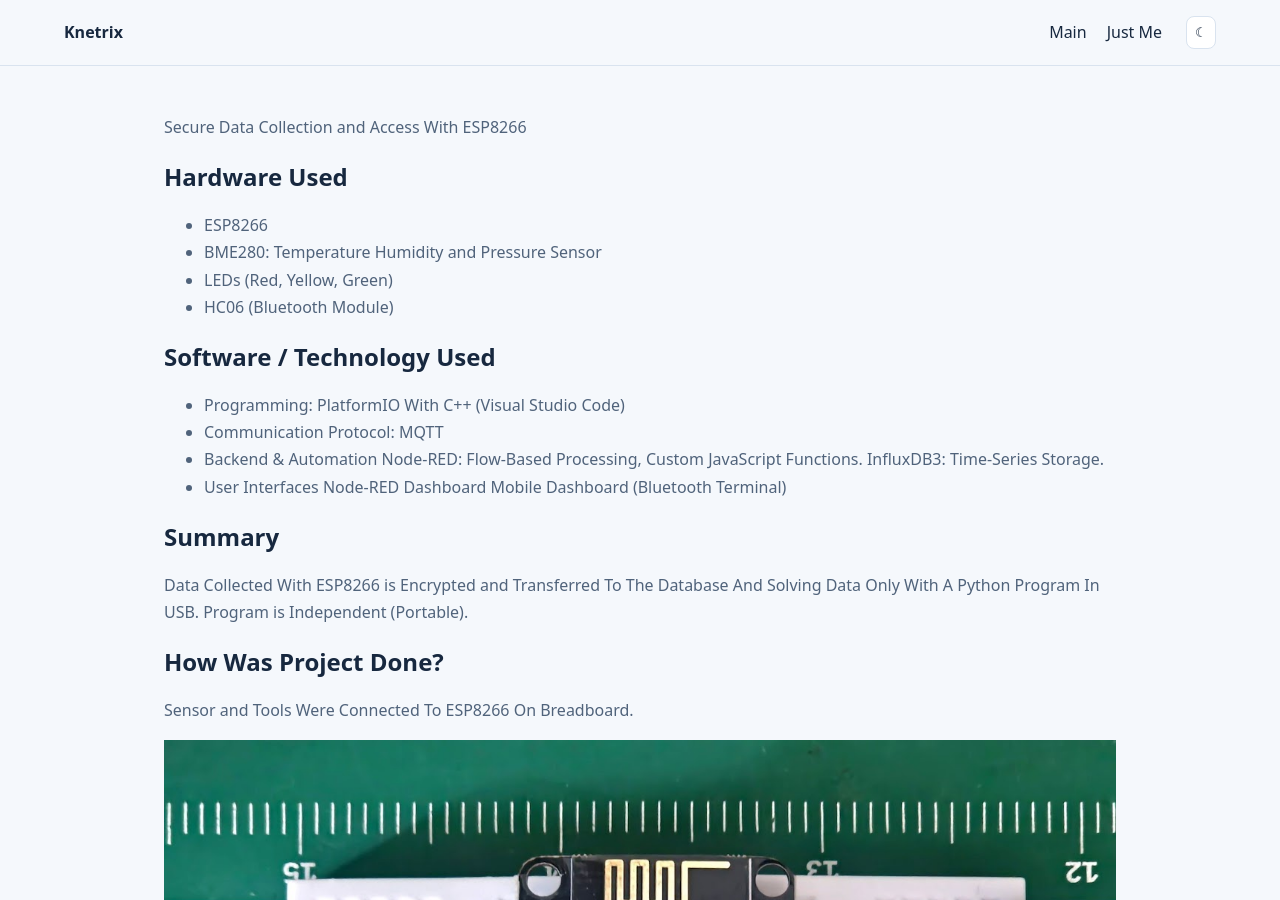
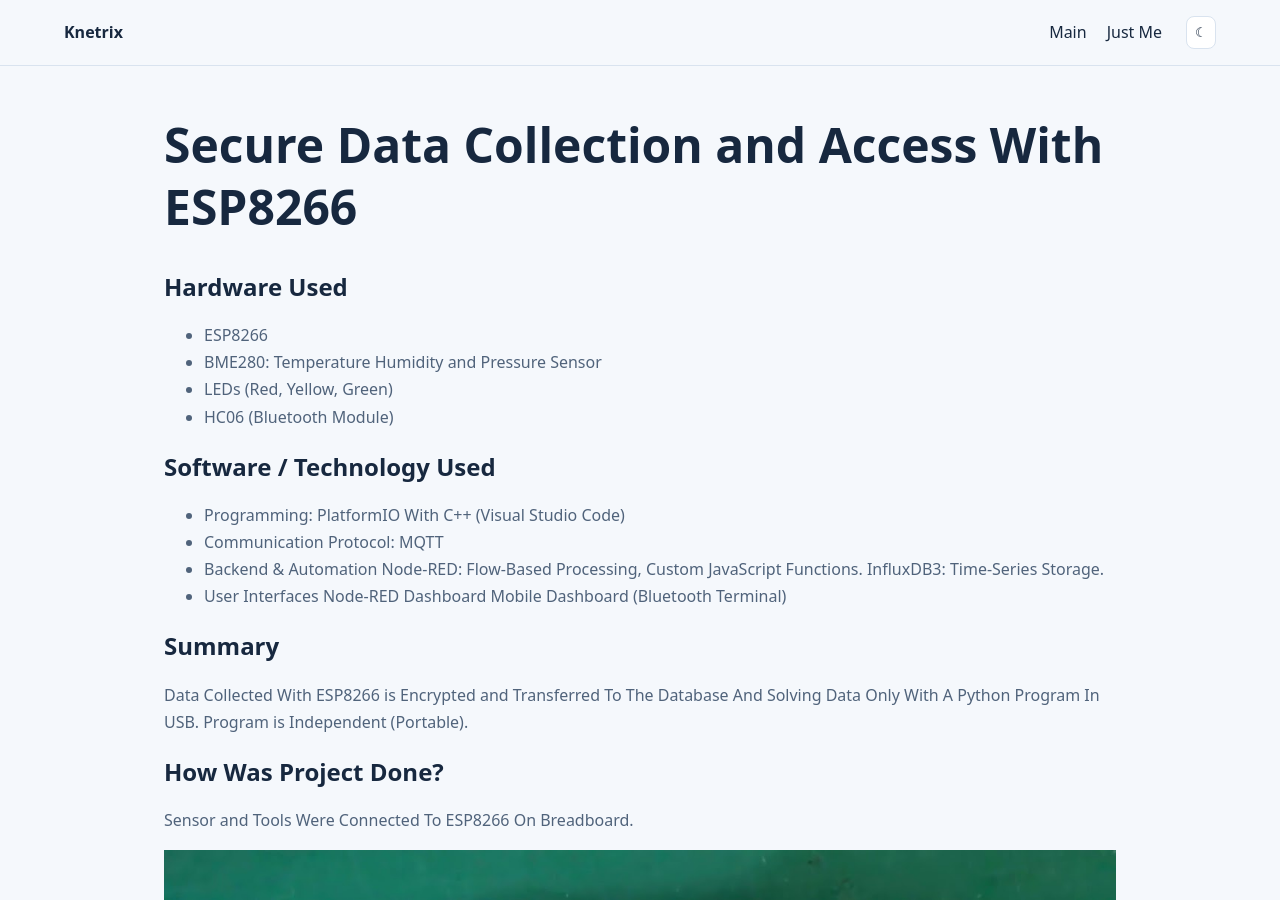
Before and after one commit to knetrix/knetrix.github.io, a Jekyll site: the page built from projects/secure-data-collection-and-access-with-esp8266.md, in a window 1280 px wide and 900 px high. Built offline with Jekyll 4.4.1, drawn with Linux system fonts in a browser that asks for light colours.

```diff
--- a/projects/secure-data-collection-and-access-with-esp8266.md
+++ b/projects/secure-data-collection-and-access-with-esp8266.md
@@ -3,7 +3,7 @@ layout: project
 title: Secure Data Collection and Access With ESP8266
 permalink: /projects/secure-data-collection-and-access-with-esp8266/
 ---
-Secure Data Collection and Access With ESP8266
+# Secure Data Collection and Access With ESP8266
 
 ## Hardware Used
 
```
